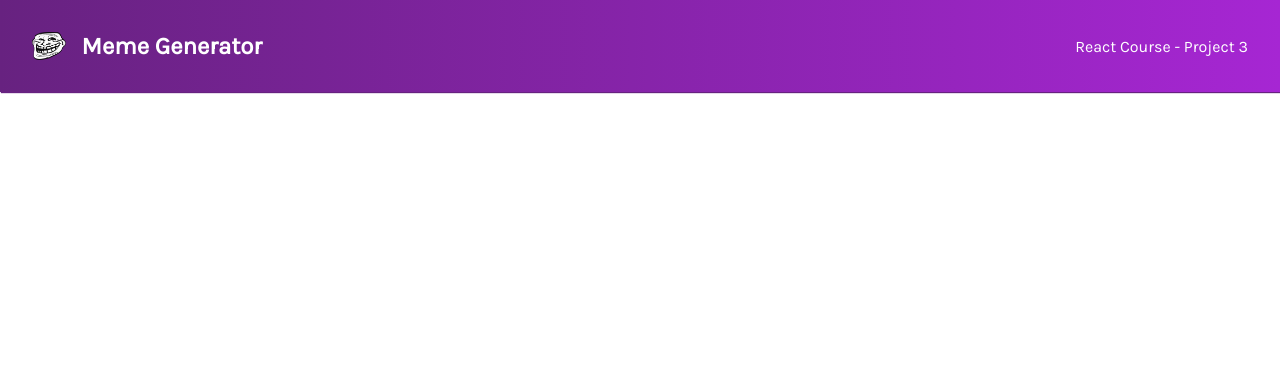
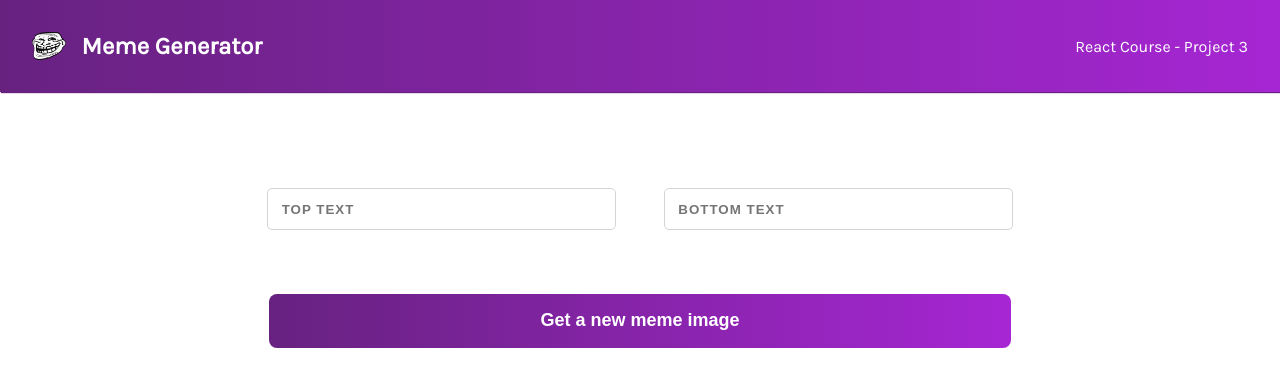
Before and after one commit to MikkoK189/meme-generator, a React (Create React App) app: page / in a window 1280 px wide. Shown: the top 386 px of the page. Built offline with nearby package versions, Linux system fonts and the light colour scheme.

Commit message:
Added form.

```diff
--- a/src/App.js
+++ b/src/App.js
@@ -1,10 +1,12 @@
 import "./App.css";
 import Header from "./components/Header";
+import Meme from "./components/Meme";
 
 function App() {
   return (
     <div className="App">
       <Header />
+      <Meme />
     </div>
   );
 }
--- /dev/null
+++ b/src/components/Meme.js
@@ -0,0 +1,15 @@
+import "../styles/Meme.css";
+
+const Meme = () => {
+  return (
+    <form className="meme--form">
+      <div className="form--cont">
+        <input type="text" placeholder="TOP TEXT" />
+        <input type="text" placeholder="BOTTOM TEXT" />
+      </div>
+      <button>Get a new meme image</button>
+    </form>
+  );
+};
+
+export default Meme;
--- /dev/null
+++ b/src/styles/Meme.css
@@ -0,0 +1,44 @@
+.meme--form {
+  display: flex;
+  flex-direction: column;
+  justify-content: center;
+  align-items: center;
+  gap: 2em;
+  padding: 2em;
+  margin: 2em;
+}
+
+.form--cont {
+  display: flex;
+  flex-direction: row;
+  justify-content: center;
+  align-items: center;
+  gap: 3em;
+  padding: 2em;
+}
+
+.form--cont > input {
+  height: 1em;
+  width: 25vw;
+  padding: 1em;
+  border-radius: 5px;
+  font-weight: bold;
+  border: 1px solid #d5d4d8;
+  letter-spacing: 1px;
+}
+
+.meme--form > button {
+  height: 3em;
+  width: 58vw;
+  font-weight: bold;
+  font-size: 18px;
+  color: white;
+  border-radius: 8px;
+  border: none;
+  background: rgb(103, 34, 128);
+  background: linear-gradient(
+    90deg,
+    rgba(103, 34, 128, 1) 0%,
+    rgba(166, 38, 211, 1) 100%
+  );
+}
```
